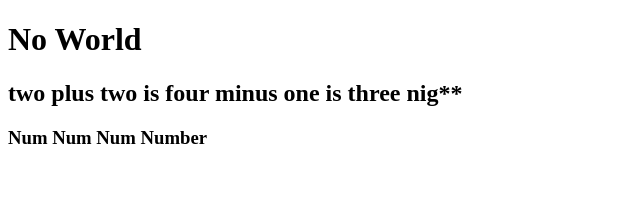
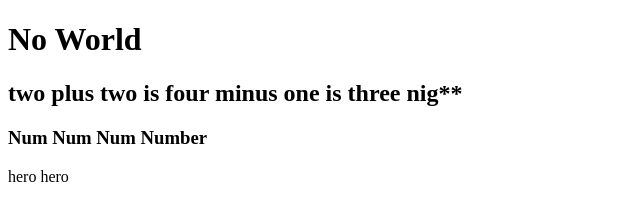
Before and after one commit to Lnwnot/Enet-C, a plain HTML site: page index.html in a window 1280 px wide. Shown: the full height of the page, 0-640 px from the left. Drawn offline with Linux system fonts and the light colour scheme.

Commit message:
Hero
Add Hero

```diff
--- a/index.html
+++ b/index.html
@@ -9,5 +9,6 @@
     <h1>No World</h1>
     <h2>two plus two is four minus one is three nig**</h2>
     <h3>Num Num Num Number</h3>
+    hero hero
 </body>
 </html>
```
